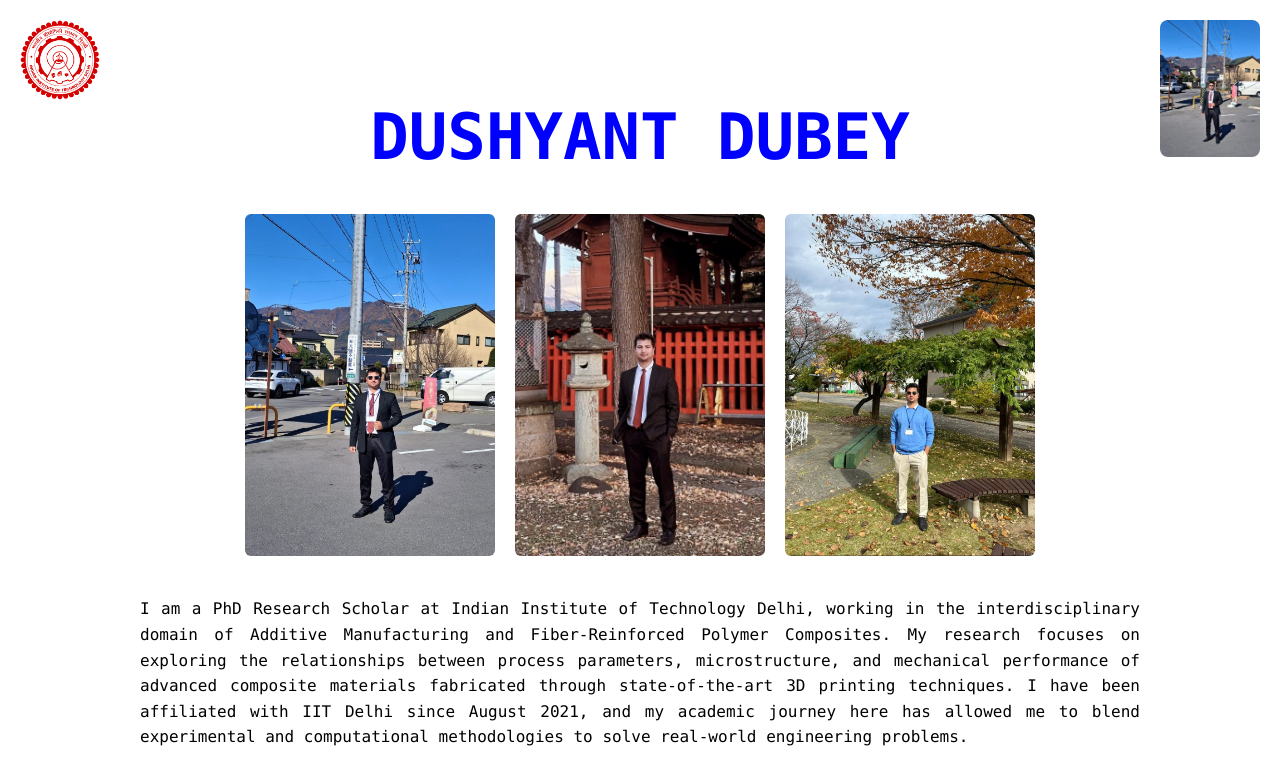
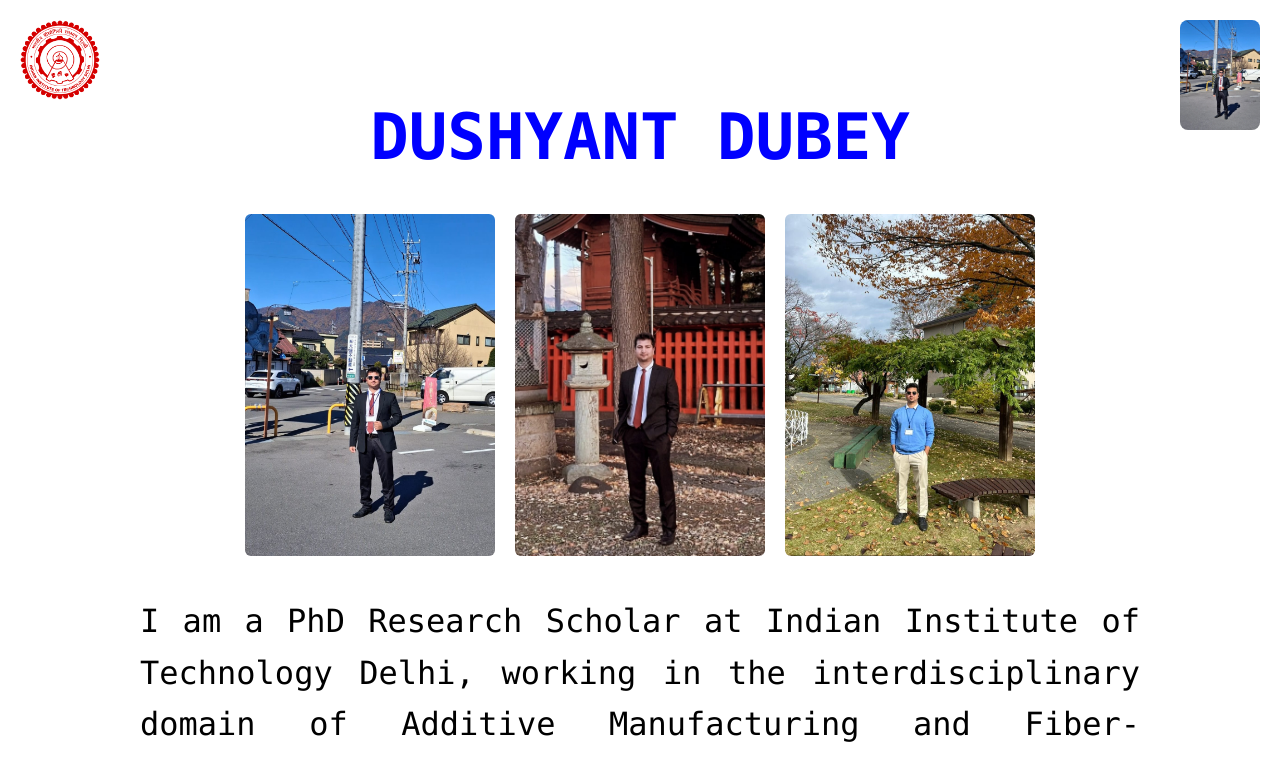
Before and after one commit to dushyant-dubey/dushyant-dubey.github.io, a plain HTML site: page index.html in a window 1280 px wide. Shown: the top 760 px of the page. Drawn offline with Linux system fonts and the light colour scheme.

Commit message:
index.html

```diff
--- a/index.html
+++ b/index.html
@@ -37,7 +37,7 @@
       position: absolute;
       top: 20px;
       right: 20px;
-      width: 100px;
+      width: 80px;
       border-radius: 8px;
     }
 
@@ -55,7 +55,7 @@
 
     p {
       text-align: justify;
-      font-size: 1em;
+      font-size: 2em;
       line-height: 1.6;
       margin-top: 20px;
     }
```
